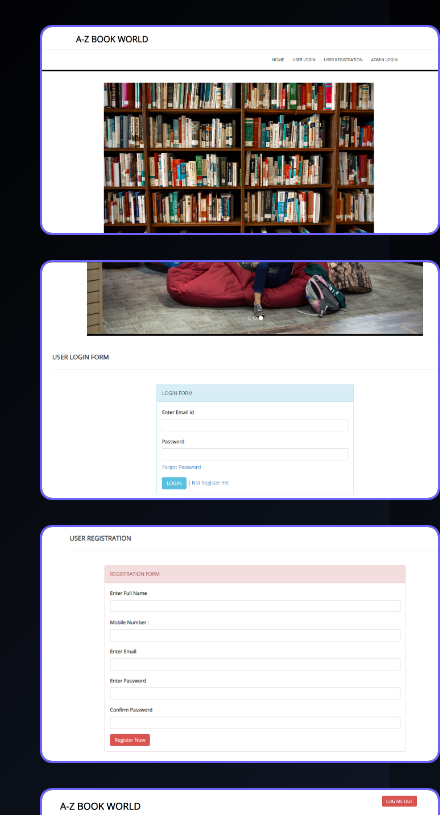
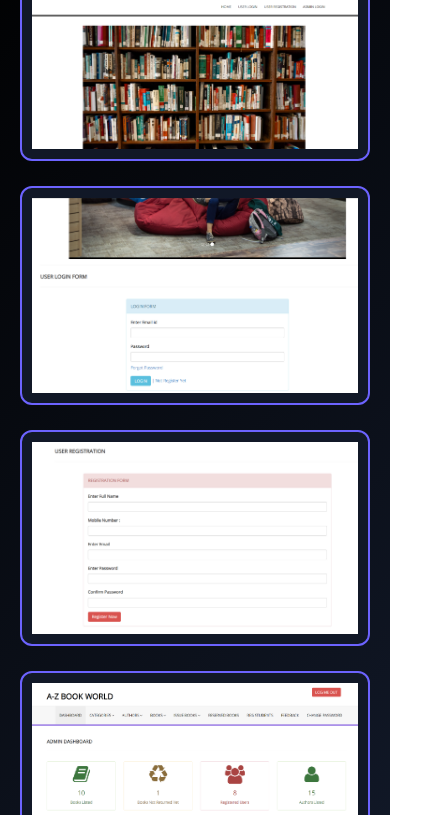
Before and after one commit to la6ks6hm6ii6/Portfolio, a plain HTML site: page A-ZBookworld-gallery.html in a window 390 px wide. Shown: the part 129-944 px from the top of the page, 440 px wide, since content can reach past the window. Drawn offline with Linux system fonts and the light colour scheme.

Commit message:
Add files via upload

```diff
--- a/A-ZBookworld-gallery.html
+++ b/A-ZBookworld-gallery.html
@@ -16,6 +16,7 @@ body{
     background:linear-gradient(135deg,#000000,#111827,#1f2937);
     color:white;
     padding:40px;
+    overflow-x:hidden;
 }
 h1{
     text-align:center;
@@ -23,23 +24,38 @@ h1{
 }
 .A-Z_gallery{
     display:grid;
-    grid-template-columns:repeat(auto-fit,minmax(400px,1fr));
+    grid-template-columns:repeat(auto-fit,minmax(250px,1fr));
     gap:25px;
     justify-items:center;
 }
 .A-Z_gallery img{
     width:100%;
-    max-width: 500px;
+    max-width:500px;
+    height:300px;
+    object-fit:contain;
+    background:#111827;
+    border:2px solid #6C63FF;
     border-radius:12px;
-    border:2px solid #6C63FF;
+    padding:10px;
     transition:.3s;
     cursor:pointer;
-    height: auto;
 
 }
 .A-Z_gallery img:hover{
     transform:scale(1.03);
     box-shadow:0 0 25px rgba(108,99,255,.5);
+}
+@media (max-width:768px){
+    body{
+        padding:20px;
+    }
+    .A-Z_gallery{
+        grid-template-columns:1fr;
+    }
+    .A-Z_gallery img{
+        max-width:100%;
+        height:auto;
+    }
 }
 </style>
 </head>
```
Also changed, not shown: naturopedia-gallery.html (+20 -4 lines), nexflow-gallery.html (+20 -4 lines), style.css (+17 -1 lines).
